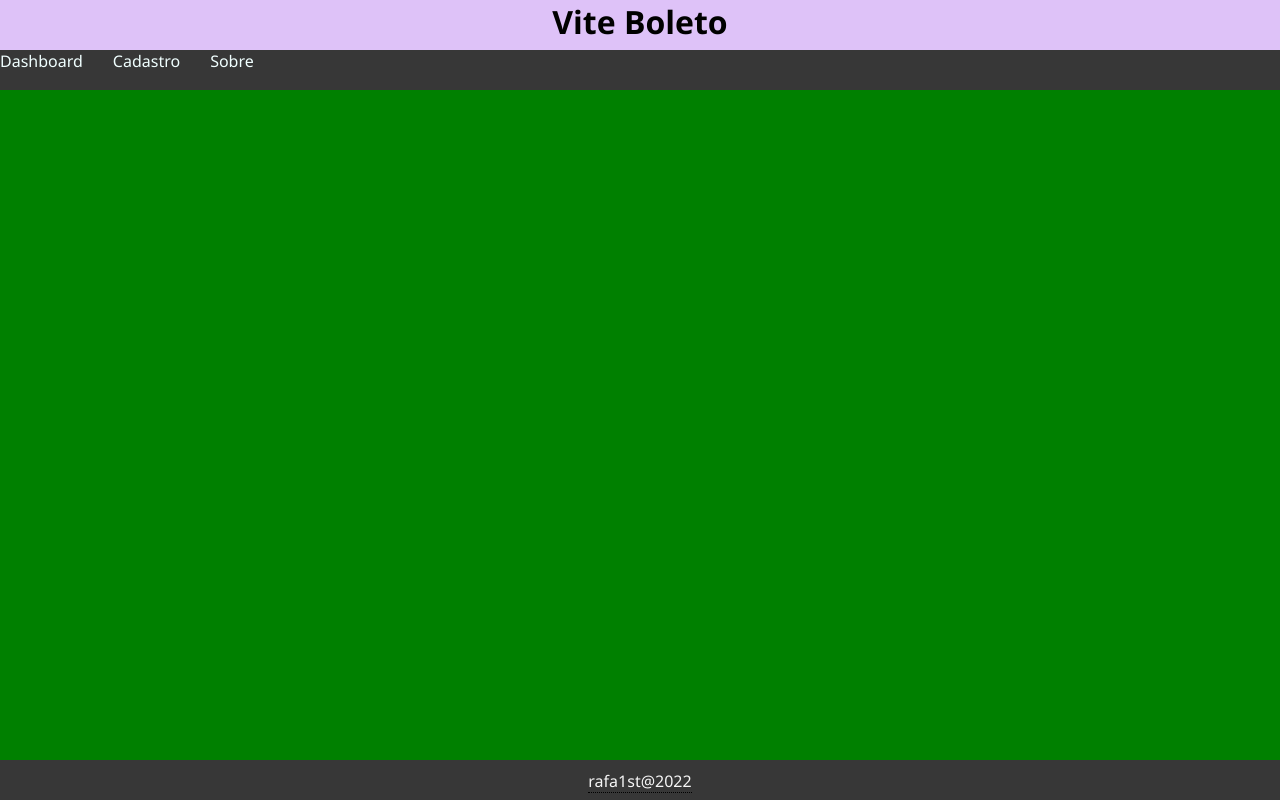
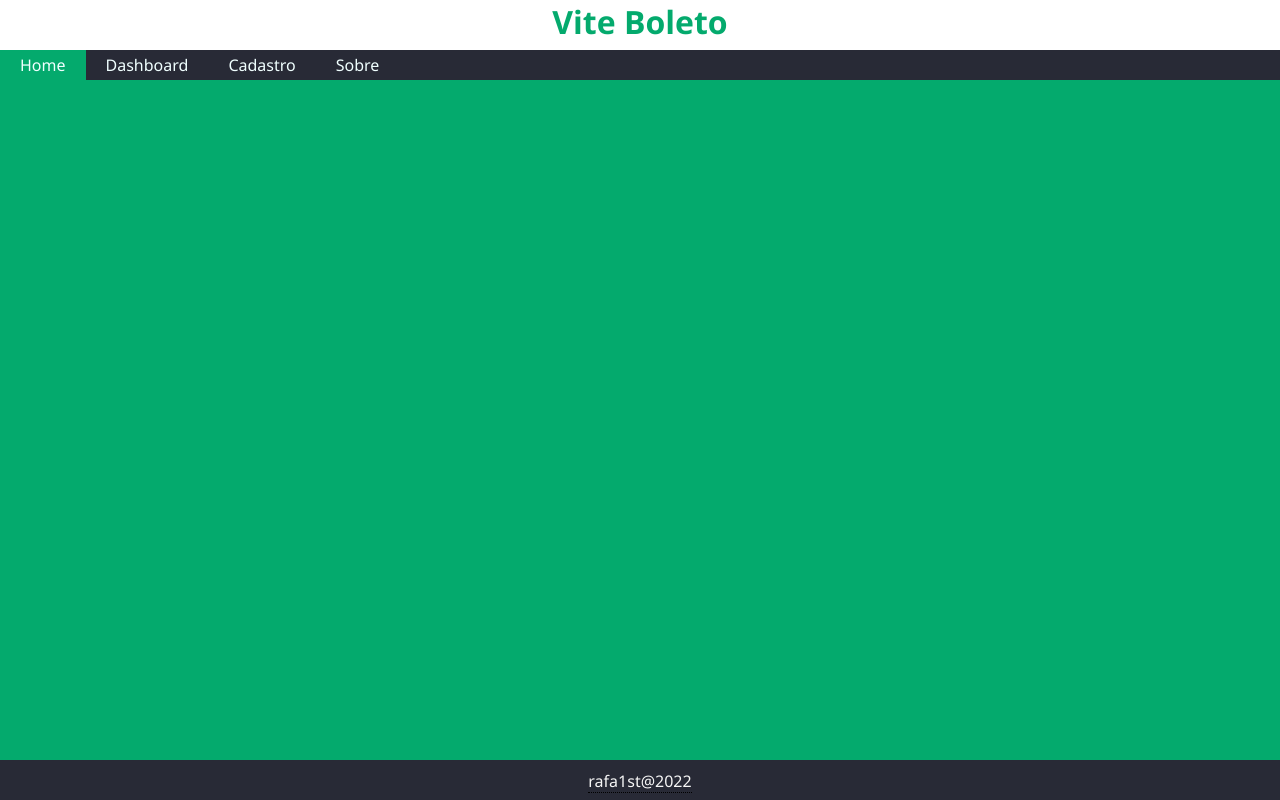
Before and after one commit to rafa1st/vite-boleto, a React (Vite) app: page / in a window 1280 px wide. Built offline with nearby package versions, Linux system fonts and the light colour scheme.

Commit message:
finish name changes and new navbar

```diff
--- a/src/components/Footer/styles.css
+++ b/src/components/Footer/styles.css
@@ -1,5 +1,5 @@
 footer {
-  background-color: #373737;
+  background-color: #282a36;
   color: #f0ffff;
   text-align: center;
   padding: 10px 0;
--- a/src/components/Menu/index.tsx
+++ b/src/components/Menu/index.tsx
@@ -1,28 +1,19 @@
-import { Link } from "react-router-dom";
+import { NavLink } from "react-router-dom";
 import "./styles.css";
 
 const Menu = () => {
   return (
-    <>
-      <nav className="layout">
-        <ul>
-          <li>
-            <Link
-              to="/dashboard"
-              state={"aqui vai carregar o estado vindo de outra página"}
-            >
-              Dashboard
-            </Link>
-          </li>
-          <li>
-            <Link to="/cadastro">Cadastro</Link>
-          </li>
-          <li>
-            <Link to="/about">Sobre</Link>
-          </li>
-        </ul>
-      </nav>
-    </>
+    <nav className="navBar">
+      <NavLink to="/">Home</NavLink>
+      <NavLink
+        to="/dashboard"
+        state={"aqui vai carregar o estado vindo de outra página"}
+      >
+        Dashboard
+      </NavLink>
+      <NavLink to="/cadastro">Cadastro</NavLink>
+      <NavLink to="/about">Sobre</NavLink>
+    </nav>
   );
 };
 
--- a/src/components/Menu/styles.css
+++ b/src/components/Menu/styles.css
@@ -1,15 +1,24 @@
-.layout ul {
-  background-color: #373737;
+.navBar {
+  background-color: #282a36;
   display: flex;
   flex-direction: row;
-  gap: 30px;
-  height: 100%;
-  list-style-type: none;
 }
 
-
-
-.layout a {
+.navBar a {
   text-decoration: none;
   color: azure;
+  padding: 0 20px;
+  display: flex;
+  align-items: center;
 }
+
+.navBar a:hover {
+  background-color: #008dfd;
+  color: #fff;
+  transition: 0.3s;
+}
+
+.active {
+  background-color: #04aa6d;
+  pointer-events: none;
+}
--- a/src/main.tsx
+++ b/src/main.tsx
@@ -11,8 +11,6 @@ import About from "./pages/About";
 import Print from "./pages/Print";
 import Calculate from "./pages/Calculate";
 import NotFound from "./pages/NotFound";
-
-
 
 ReactDOM.createRoot(document.getElementById("root")!).render(
   <React.StrictMode>
--- a/src/pages/Home/styles.css
+++ b/src/pages/Home/styles.css
@@ -1,11 +1,14 @@
 .home {
-  background-color: #dec2f8;
   display: grid;
-  grid-template-rows: 50px 40px auto 40px;
+  grid-template-rows: 50px 30px auto 40px;
   min-height: 100vh;
 }
 .display {
-  background-color: #008000;
+  background-color: #04AA6D;
   padding: 10px;
   color: azure;
 }
+
+.home h1 {
+  color: #04AA6D;
+}
```
Also changed, not shown: src/pages/Home/index.tsx (+5 -2 lines).
